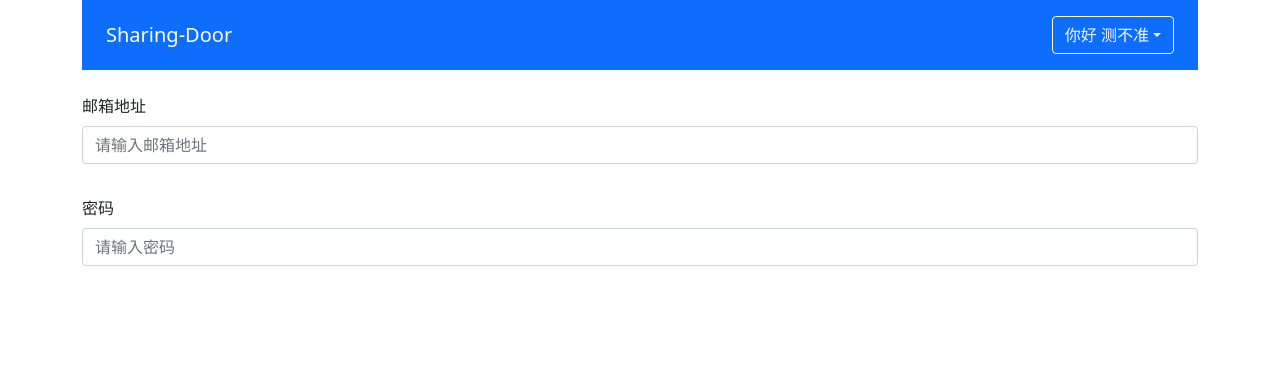
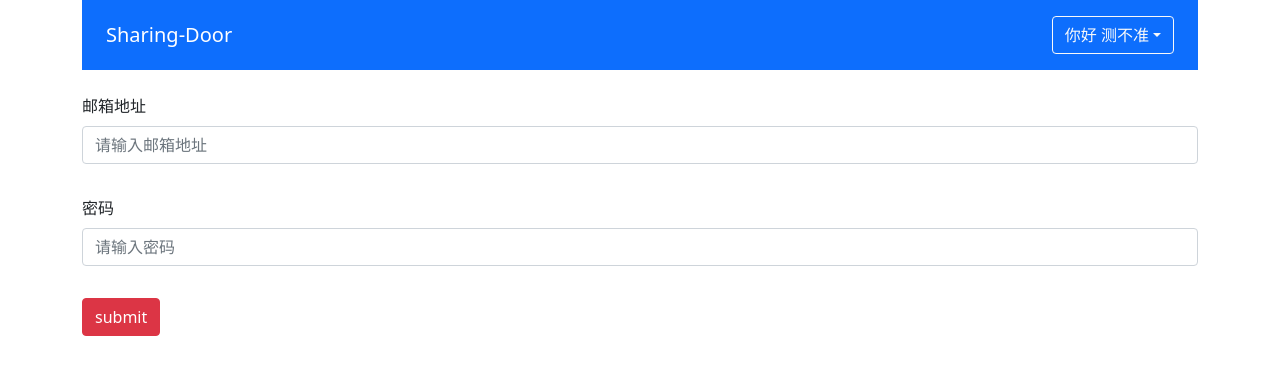
Before and after one commit to Bluestar123/vue3-sharing-door, a Vue app: page / in a window 1280 px wide. Shown: the top 374 px of the page. Built offline with nearby package versions, Linux system fonts and the light colour scheme.

Commit message:
form组件，template使用v-slot修改对应插槽内容

```diff
--- a/src/App.vue
+++ b/src/App.vue
@@ -2,7 +2,7 @@
   <div class="container">
     <global-header :user="currentUser"></global-header>
     <!-- <column-list :list="list"></column-list> -->
-    <form action="">
+    <validate-form @form-submit="onFormSubmit">
       <div class="mb-3">
         <label for="exampleInputEmail1" class="form-label">邮箱地址</label>
         <validate-input @focus="focus" @input="input" type="text" placeholder="请输入邮箱地址" v-model="emailVal" :rules="emialRules"></validate-input>
@@ -11,7 +11,12 @@
         <label for="exampleInputPassword1" class="form-label">密码</label>
         <validate-input :rules="passwordRules" type="password" placeholder="请输入密码" v-model="passwordVal"></validate-input>
       </div>
-    </form>
+      <!-- 使用自定义template 对 插槽做转换 -->
+      <!-- v-slot 组件内部定义的模板名称 -->
+      <template #submit>
+        <span class="btn btn-danger">submit</span>
+      </template>
+    </validate-form>
   </div>
 </template>
 
@@ -21,6 +26,7 @@
 import ColumnList, { ColumnProps } from './components/ColumnList.vue'
 import GlobalHeader, { UserProps } from './components/GlobalHeader.vue'
 import ValidateInput, { RulesProp } from './components/ValidateInput.vue'
+import ValidateForm from './components/ValidateForm.vue'
 
 const testData: ColumnProps[] = [
   {
@@ -80,7 +86,8 @@
   components: {
     // ColumnList,
     GlobalHeader,
-    ValidateInput
+    ValidateInput,
+    ValidateForm
   },
   setup () {
     const emailVal = ref('')
@@ -92,6 +99,10 @@
     const focus = () => {
       console.log(123)
     }
+
+    const onFormSubmit = (res: boolean) => {
+      console.log(res, 6879)
+    }
     return {
       list: testData,
       currentUser,
@@ -100,7 +111,8 @@
       passwordRules,
       passwordVal,
       input,
-      focus
+      focus,
+      onFormSubmit
     }
   }
 })
--- /dev/null
+++ b/src/components/ValidateForm.vue
@@ -0,0 +1,33 @@
+<template>
+  <form class="validate-form-container">
+    <slot name="default"></slot>
+    <div class="submit-area" @click.prevent="submitForm">
+      <slot name="submit">
+        <button type="submit" class="btn btn-primary">提交</button>
+      </slot>
+    </div>
+  </form>
+</template>
+
+<script lang='ts'>
+import { defineComponent } from 'vue'
+
+export default defineComponent({
+  name: '',
+  components: {},
+  emits: ['form-submit'],
+  setup (props, { emit }) {
+    const submitForm = () => {
+      emit('form-submit', true)
+    }
+    return {
+      submitForm
+    }
+  }
+
+})
+
+</script>
+<style lang='' scoped>
+
+</style>
--- a/src/components/ValidateInput.vue
+++ b/src/components/ValidateInput.vue
@@ -4,7 +4,6 @@
       type="email"
       class="form-control"
       :class="{'is-invalid': inputRef.error}"
-      id="exampleInputEmail1"
       :value="inputRef.val"
       @input="updateValue"
       @blur="validateInput"
```
